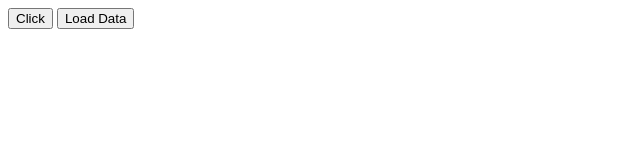
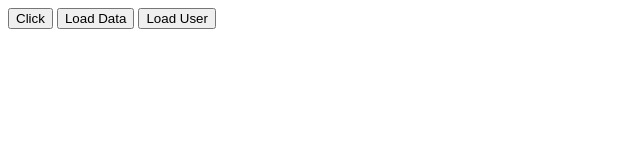
Before and after one commit to TanzidAnan/API-Data-, a plain HTML site: page Explore-api/index.html in a window 1280 px wide. Shown: the whole page, without its empty margins (0-640 px from the left). Drawn offline with Linux system fonts and the light colour scheme.

Commit message:
data fctch

```diff
--- a/Explore-api/index.html
+++ b/Explore-api/index.html
@@ -9,6 +9,7 @@
 
     <button onclick="loadData()">Click</button>
     <button onclick="loadData2()">Load Data</button>
+    <button onclick="loadUser()">Load User</button>
 
     <script src="js/fecth.js"></script>
     <script src="js/app.js"></script>
--- a/Explore-api/js/app.js
+++ b/Explore-api/js/app.js
@@ -3,3 +3,9 @@ function loadData2(){
     .then(res => res.json())
     .then(data => console.log(data))
 }
+
+function loadUser(){
+    fetch('https://jsonplaceholder.typicode.com/users')
+    .then(res => res.json())
+    .then(data => console.log(data))
+}
```
